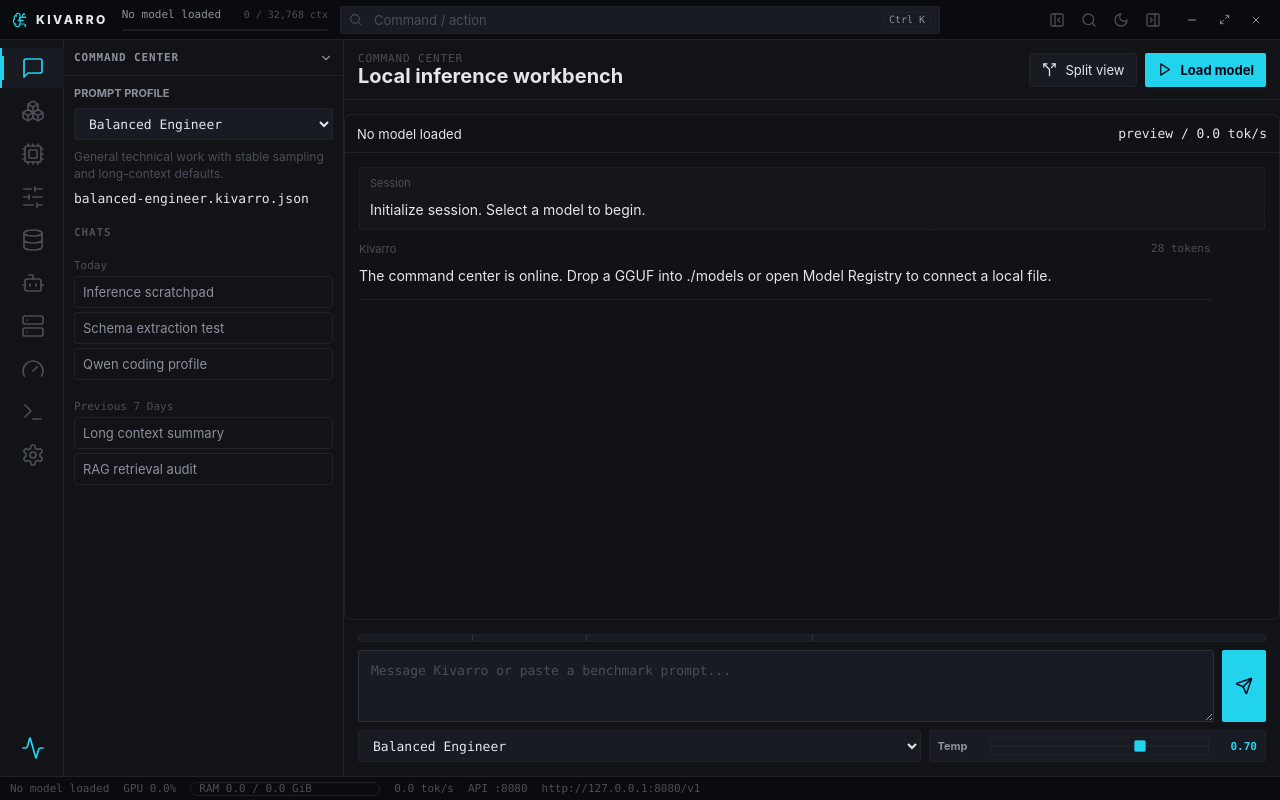
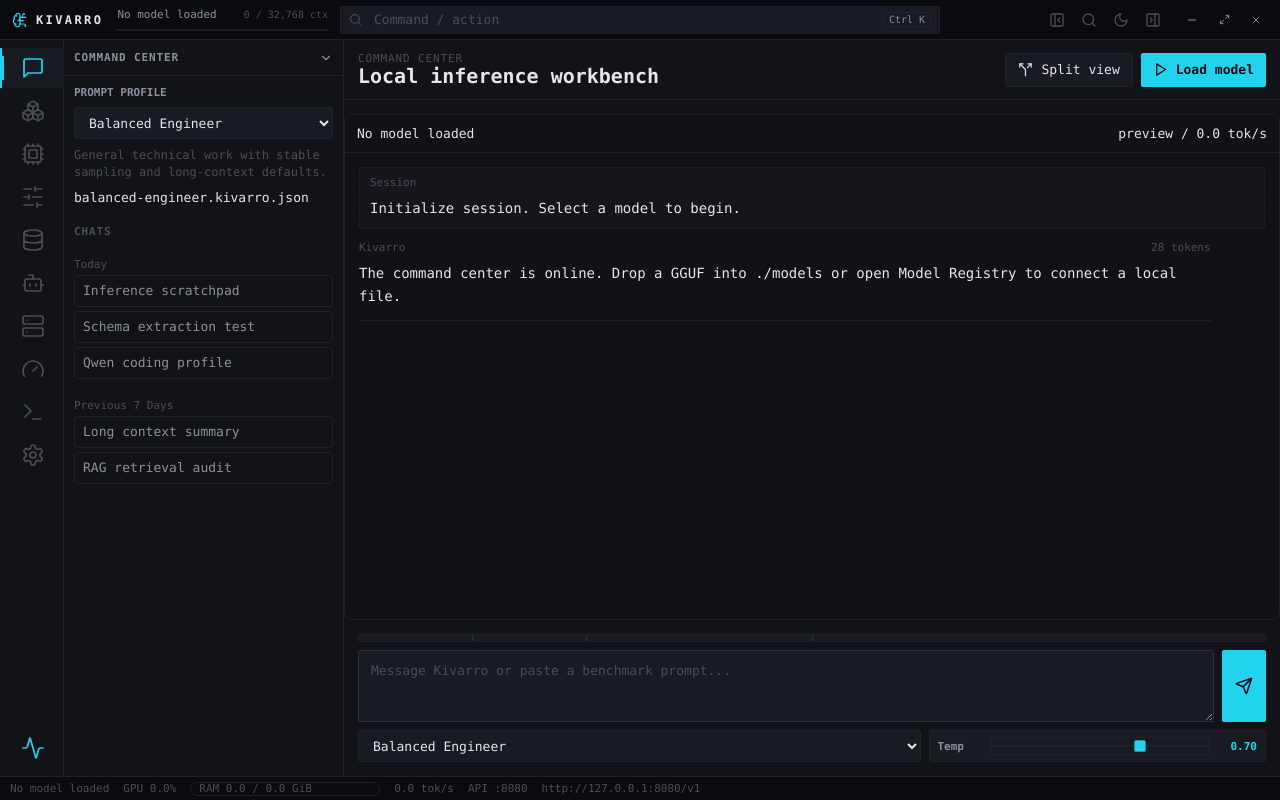
Before and after one commit to AKMessi/kivarro, a SvelteKit app: page / in a window 1280 px wide. Built offline with nearby package versions, Linux system fonts and the light colour scheme.

Commit message:
Use mono typography across app

```diff
--- a/src/app.css
+++ b/src/app.css
@@ -1,13 +1,9 @@
 :root {
-  --font-ui:
-    Aptos, "Segoe UI Variable", "SF Pro Text", Inter, "Noto Sans", ui-sans-serif, system-ui,
-    -apple-system, BlinkMacSystemFont, "Segoe UI", sans-serif;
-  --font-display:
-    "Aptos Display", Aptos, "Segoe UI Variable Display", "SF Pro Display", Inter, "Noto Sans",
-    ui-sans-serif, system-ui, -apple-system, BlinkMacSystemFont, "Segoe UI", sans-serif;
   --font-mono:
     "JetBrains Mono", "Cascadia Code", "Fira Code", "SFMono-Regular", Consolas, "Liberation Mono",
     monospace;
+  --font-ui: var(--font-mono);
+  --font-display: var(--font-mono);
   font-family: var(--font-ui);
   font-synthesis: none;
   font-optical-sizing: auto;
```
Also changed, not shown: 1 other file (tests, documents, lock files or other folders).
